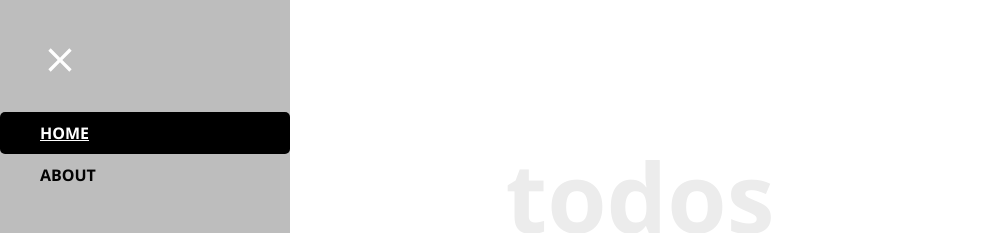
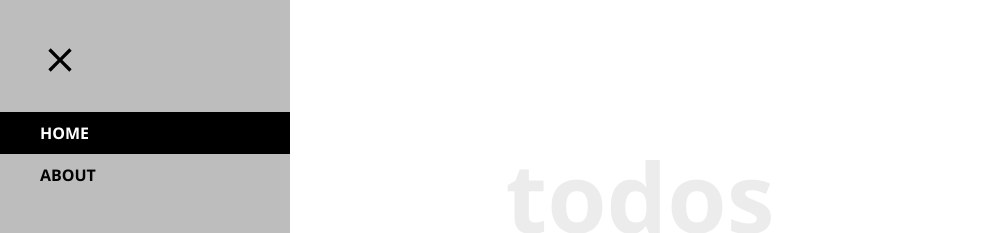
Before and after one commit to elmar8287/react-tuto, a React (Create React App) app: page /#/ in a window 1280 px wide. Both pictures are taken after a click on the button 60 px from the left and 61 px from the top of the page. Shown: the top 233 px of the page, without its empty margins (0-996 px from the left). Built offline with nearby package versions, Linux system fonts and the light colour scheme.

Commit message:
Deploy React app

```diff
--- a/src/App.css
+++ b/src/App.css
@@ -67,8 +67,6 @@ body {
 .active-link {
   color: rgb(255, 255, 255);
   background-color: black;
-  border-radius: 5px;
-  text-decoration: underline;
 }
 
 /* sidebar Nav */
@@ -115,6 +113,10 @@ a {
   font-weight: bold;
 }
 
+a:hover {
+  color: rgb(192, 122, 122);
+}
+
 .menuNav li:first-child {
   margin-top: 7rem;
 }
--- a/src/components/Navbar.js
+++ b/src/components/Navbar.js
@@ -30,7 +30,7 @@ const Navbar = () => {
     <nav className="navBar">
       <button type="button" onClick={handleToggle}>
         {navbarOpen ? (
-          <MdClose style={{ color: '#fff', width: '40px', height: '40px' }} />
+          <MdClose style={{ color: '#000', width: '40px', height: '40px' }} />
         ) : (
           <FiMenu style={{ color: '#7b7b7b', width: '40px', height: '40px' }} />
         )}
```
Also changed, not shown: package.json (+7 -2 lines), 1 other file (tests, documents, lock files or other folders).
